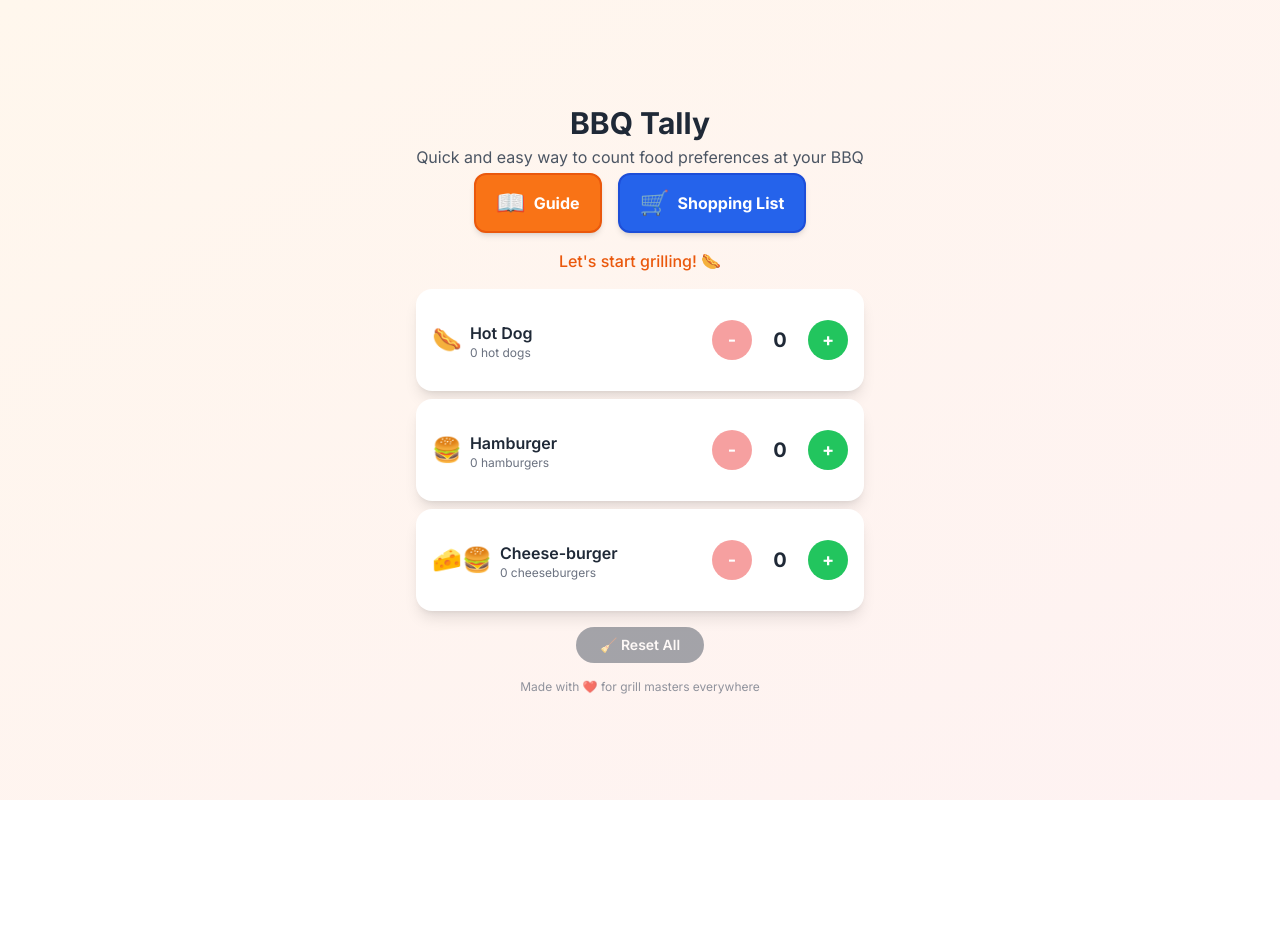
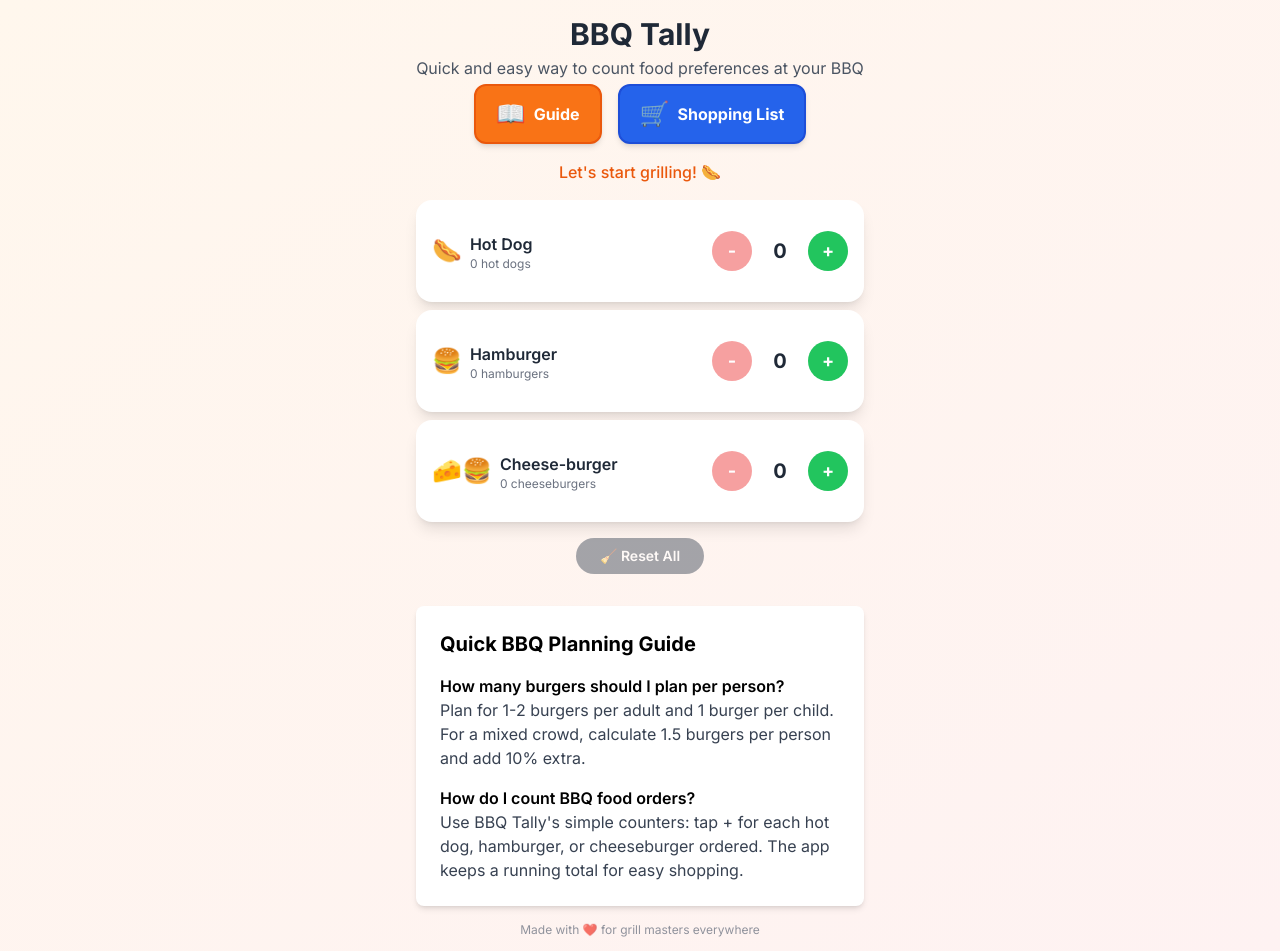
Before and after one commit to mikermcconnell/BBQTally, a Next.js app: page / in a window 1280 px wide. Shown: the top 951 px of the page. Before the commit the page ends 800 px from the top, so only its background shows below. Built offline with nearby package versions, Linux system fonts and the light colour scheme.

Commit message:
feat: add Quick BBQ Planning Guide section for featured snippet potential

```diff
--- a/app/page.tsx
+++ b/app/page.tsx
@@ -125,7 +125,7 @@ export default function Home() {
       "@type": "Person",
       "name": "Mike McConnell"
     },
-    "keywords": "BBQ counter, barbecue planner, cookout tool, food counter, BBQ party, hot dog counter, hamburger tally, outdoor cooking, BBQ app, party planning, food tracking",
+    "keywords": "BBQ counter, barbecue planner, cookout tool, food counter, BBQ party, hot dog counter, hamburger tally, outdoor cooking, BBQ app, party planning, food tracking, cookout order tracker, grill party calculator, tailgate counter",
     "featureList": [
       "Hot dog counter",
       "Hamburger counter",
@@ -184,6 +184,30 @@ export default function Home() {
         "acceptedAnswer": {
           "@type": "Answer",
           "text": "Use BBQ Tally to count orders in real-time during your BBQ. This helps you track exactly how many hot dogs, hamburgers, and cheeseburgers your guests want, making it easier to plan quantities and avoid waste."
+        }
+      },
+      {
+        "@type": "Question",
+        "name": "How many burgers do I need for X people?",
+        "acceptedAnswer": {
+          "@type": "Answer",
+          "text": "Open BBQ Tally’s planner or /bbq-for-X-people page, enter your guest count, and we’ll calculate the exact number of burgers—and other items—you should buy."
+        }
+      },
+      {
+        "@type": "Question",
+        "name": "What food should I count for a BBQ?",
+        "acceptedAnswer": {
+          "@type": "Answer",
+          "text": "The essentials are hot dogs, hamburgers, cheeseburgers, buns, cheese slices, sides, and drinks. BBQ Tally tracks them all in one tap."
+        }
+      },
+      {
+        "@type": "Question",
+        "name": "Is there a BBQ party planning checklist?",
+        "acceptedAnswer": {
+          "@type": "Answer",
+          "text": "Yes—our BBQ Planner provides a smart, printable checklist automatically sized to your guest count."
         }
       }
     ]
@@ -355,6 +379,21 @@ export default function Home() {
           </div>
         )}
 
+        {/* Quick BBQ Planning Guide - featured snippet content */}
+        <section className="mt-8 bg-white rounded-lg p-6 shadow-md">
+          <h2 className="text-xl font-bold mb-4">Quick BBQ Planning Guide</h2>
+          <div className="space-y-4 text-sm md:text-base">
+            <div>
+              <h3 className="font-semibold">How many burgers should I plan per person?</h3>
+              <p className="text-gray-700">Plan for 1-2 burgers per adult and 1 burger per child. For a mixed crowd, calculate 1.5 burgers per person and add 10% extra.</p>
+            </div>
+            <div>
+              <h3 className="font-semibold">How do I count BBQ food orders?</h3>
+              <p className="text-gray-700">Use BBQ Tally's simple counters: tap + for each hot dog, hamburger, or cheeseburger ordered. The app keeps a running total for easy shopping.</p>
+            </div>
+          </div>
+        </section>
+
         {/* Footer */}
         <div className="text-center mt-4 text-gray-500 text-xs">
           <p className="opacity-75">
```
